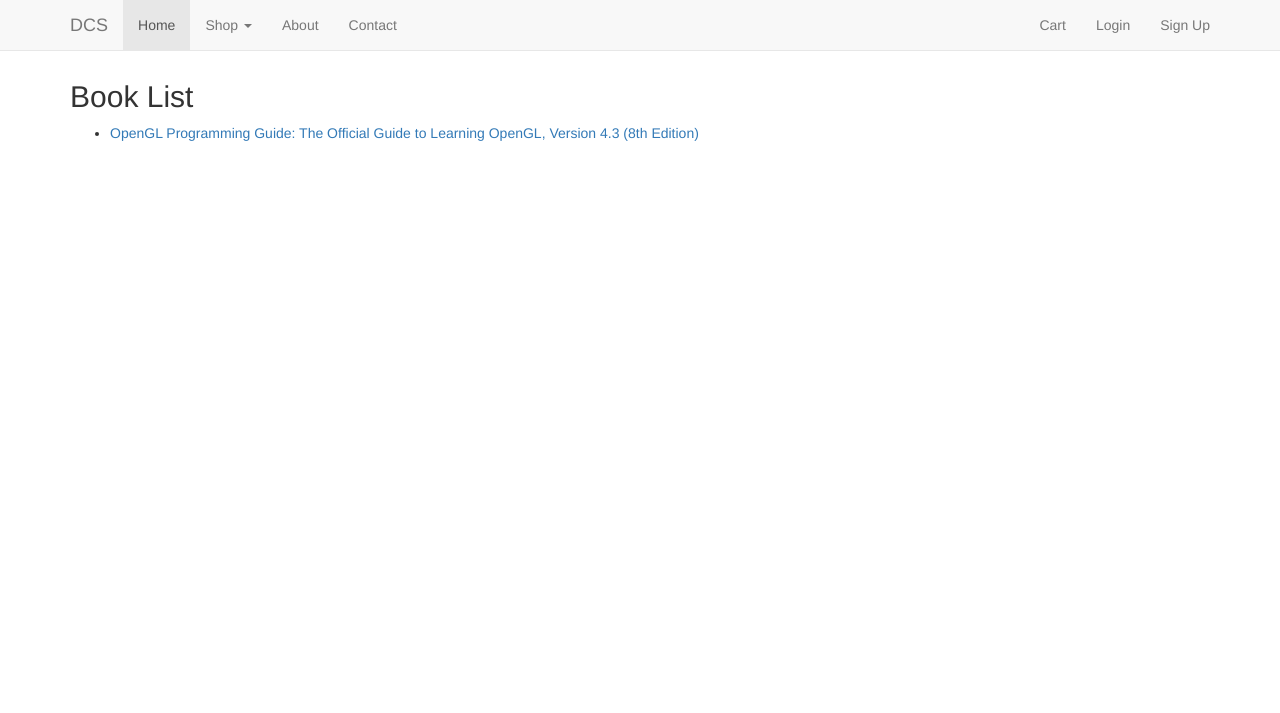
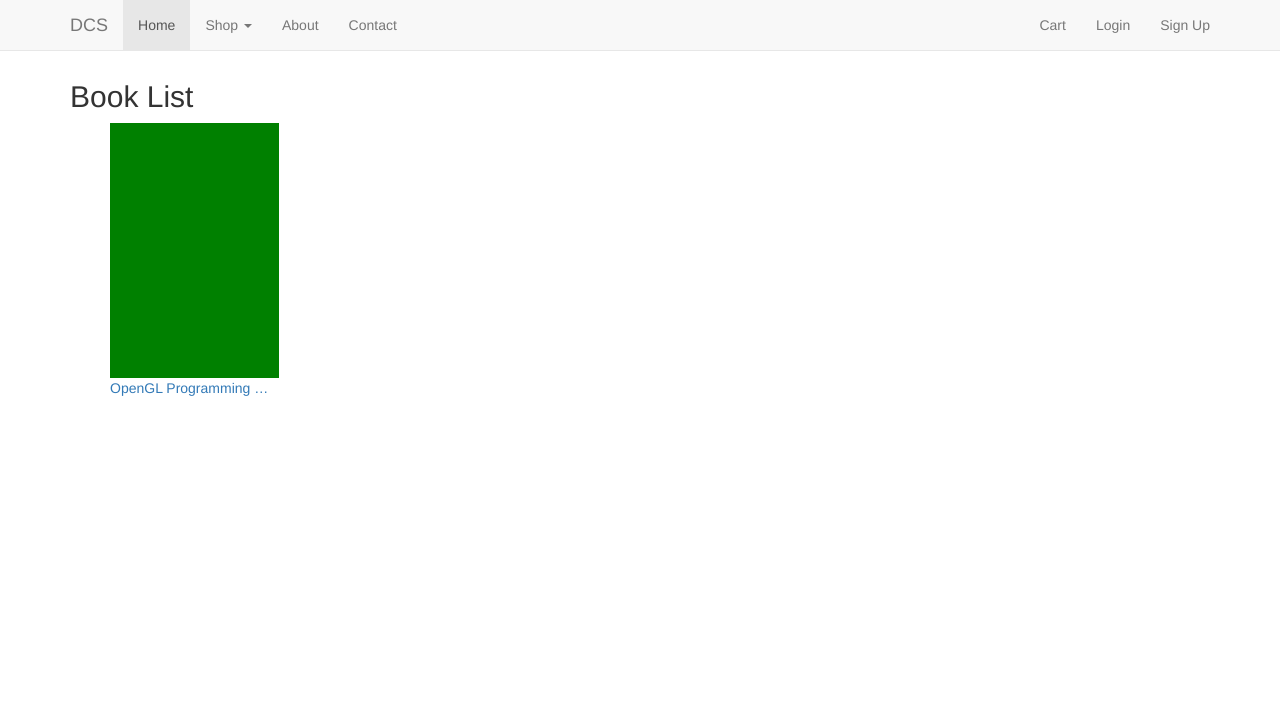
Before and after one commit to 9gix/dcs, a Django app: page /multimedia/books/ in a window 1280 px wide. Shown: the top 713 px of the page. Run offline with Django 3.2, Linux system fonts and the light colour scheme; data comes from the database, SQL or seed files in the repository; parts of the project's set-up code (start-up, migrations or seed data) failed here and were passed over; some libraries are stand-ins or nearby versions.

Commit message:
Changed view for book

```diff
--- a/multimedia/templates/multimedia/book_list.html
+++ b/multimedia/templates/multimedia/book_list.html
@@ -1,14 +1,18 @@
 {% extends "multimedia/book_base.html" %}
+{% load staticfiles %}
 
 {% block content %}
 {{ block.super }}
 <h2>Book List</h2>
+<link href="{% static "css/book_list.css" %}" rel="stylesheet">
 
 <ul>
   {% for book in books %}
-  <li>
-    <a href="{{ book.url }}">{{ book.name }}</a>
-  </li>
+    <div class="book_container">
+      <div style="width:169px; height:255px; background-color:green">
+      </div>
+      <a class="book_name" href="{{ book.url }}">{{ book.name }}</a>
+    </div>
   {% endfor %}
 </ul>
 
--- /dev/null
+++ b/statics/css/book_list.css
@@ -0,0 +1,12 @@
+.book_container {
+  width:169px;
+  height:350px;
+}
+
+.book_name {
+  width:169px;
+  overflow:hidden;
+  text-overflow:ellipsis;
+  display:block;
+  white-space:nowrap;
+}
```
Also changed, not shown: multimedia/templates/multimedia/book_detail.html (+12 -5 lines), statics/css/book_detail.css (added, +8 -0 lines).
